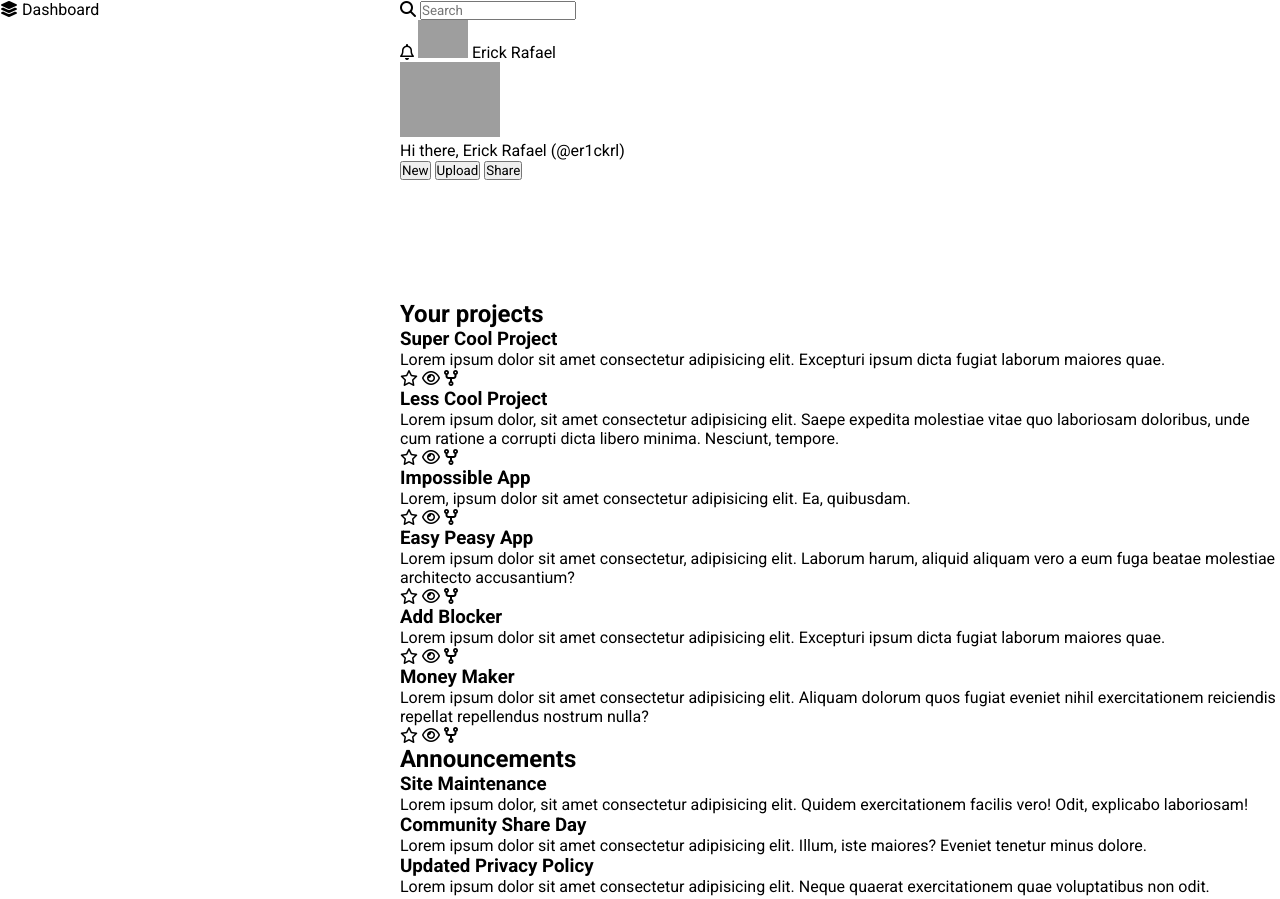
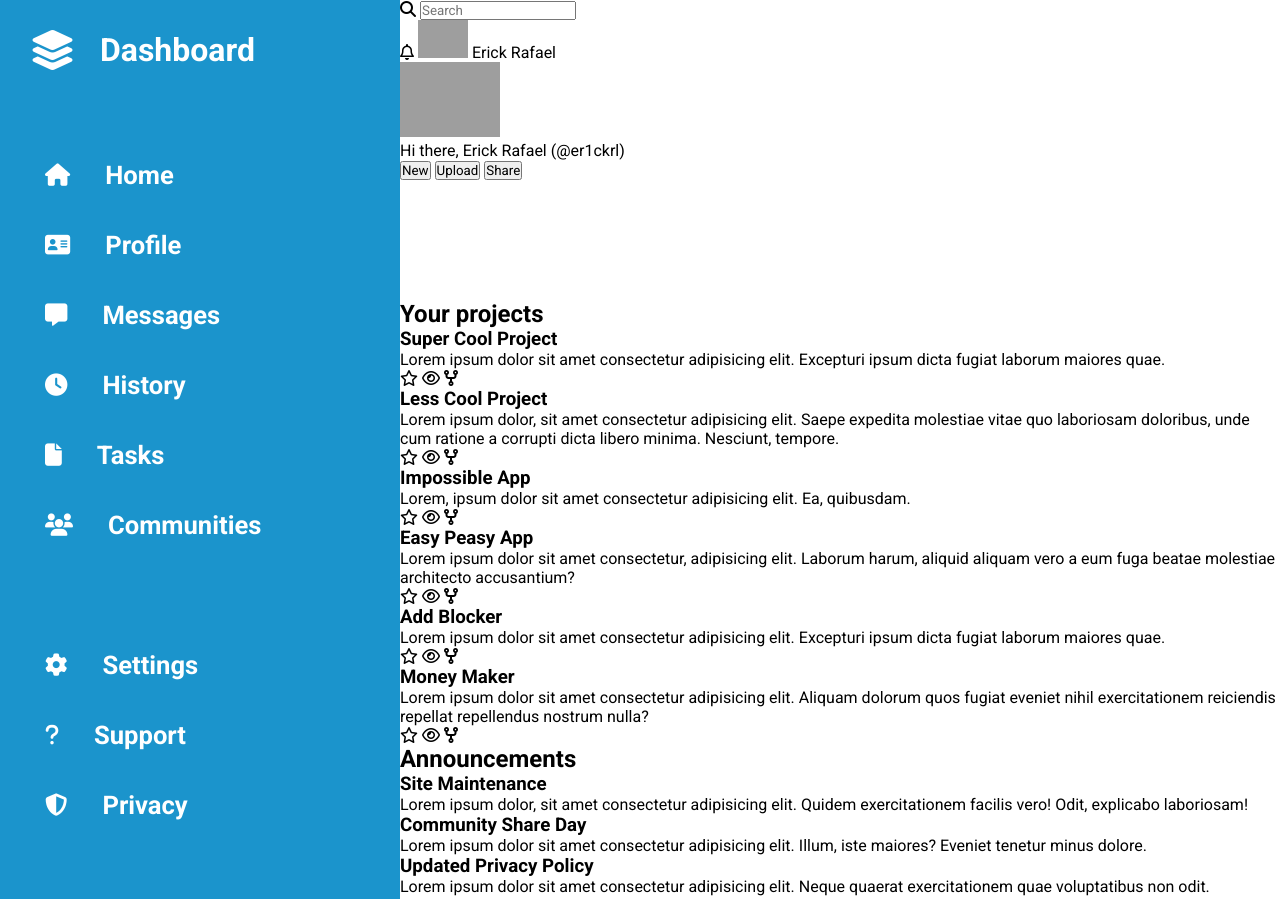
Before and after one commit to ElErick123/odin-dashboard, a plain HTML site: page index.html in a window 1280 px wide. Shown: the top 899 px of the page. Drawn offline with Linux system fonts and the light colour scheme; grey boxes are pictures that could not be loaded.

Commit message:
Style sidebar section

```diff
--- a/style.css
+++ b/style.css
@@ -6,7 +6,7 @@
 }
 
 body {
-    height: 120vh;
+    height: 150vh;
     display: grid;
     grid-template-columns: 400px 1fr;
     grid-template-rows: 300px 1fr;
@@ -23,6 +23,54 @@ a {
 /* SECTION 1: SIDEBAR */
 .sidebar {
     grid-area: sidebar;
+    background-color: rgb(27, 148, 204);
+    padding: 10px;
+    display: flex;
+    flex-direction: column;
+    align-items: flex-start;
+    justify-content: start;
+    gap: 50px;
+    color: white;
+}
+
+.sidebar .nav-cell,
+.sidebar .icon {
+    padding: 15px;
+    margin: 5px;
+    display: flex;
+    align-items: center;
+}
+
+.sidebar .icon span {
+    font-size: 2rem;
+    font-weight: 700;
+}
+
+.sidebar .icon i {
+    margin-right: 25px;
+    font-size: 2.5rem;
+}
+
+.sidebar .nav-cell span {
+    font-size: 1.6rem;
+    font-weight: 700;
+}
+
+.sidebar .nav-cell i {
+    margin-right: 35px;
+    font-size: 1.4rem;
+}
+
+.sidebar nav {
+    display: flex;
+    flex-direction: column;
+    gap: 70px;
+    margin-left: 15px;
+}
+
+.sidebar nav > * {
+    display: flex;
+    flex-direction: column;
 }
 
 /* SECTION 2: HEADER */
```
